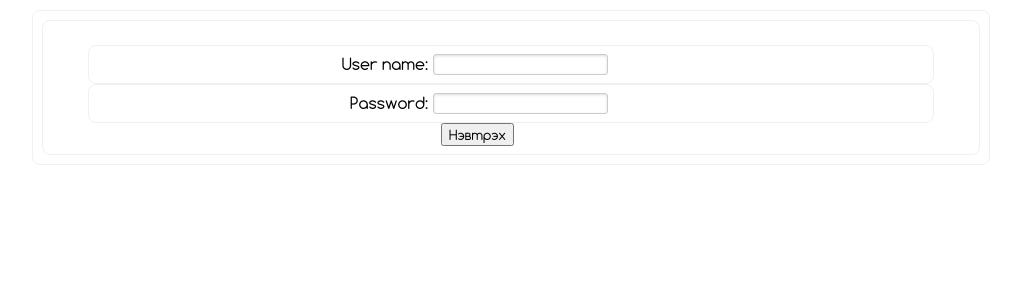
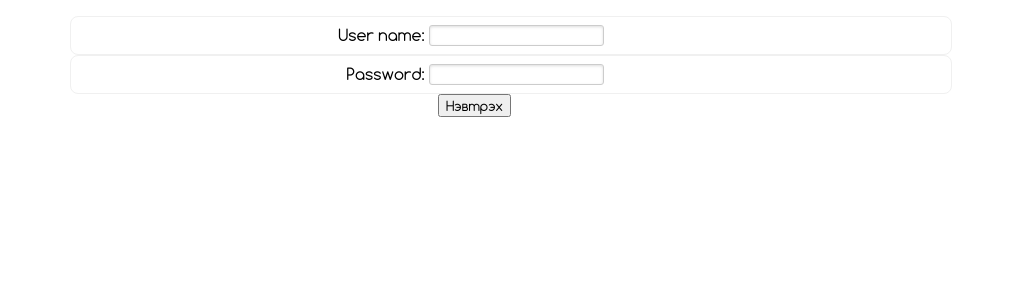
Before and after one commit to ariunbayar/hexic, a Django app: template admin/templates/admin/login.html in a window 1280 px wide. Shown: the top 300 px of the page, without its empty margins (129-1150 px from the left). Run offline with Django 3.2, Linux system fonts and the light colour scheme; the template is opened without the code that fills it: most values are stand-ins (such as "Sample title", 1, 10 or a date in 2020); form fields are guessed from the names that the template uses.

Commit message:
R15: removed unneeded divs

```diff
--- a/admin/templates/admin/login.html
+++ b/admin/templates/admin/login.html
@@ -2,8 +2,6 @@
 {% block title %}Login{% endblock %}
 {% block content %}
 
-<div class='row-fluid show-grid'>
-  <div>
 <p class="errorlist">
 {% if form.errors %}
 {{ form.user_name.errors }}
@@ -21,8 +19,6 @@
   </div>
   <input type="submit" value="Нэвтрэх" />
 </form>
-  </div>
-</div>
 
 {% endblock %}
 
```
Lines whose indentation alone changed are shown as unchanged.
